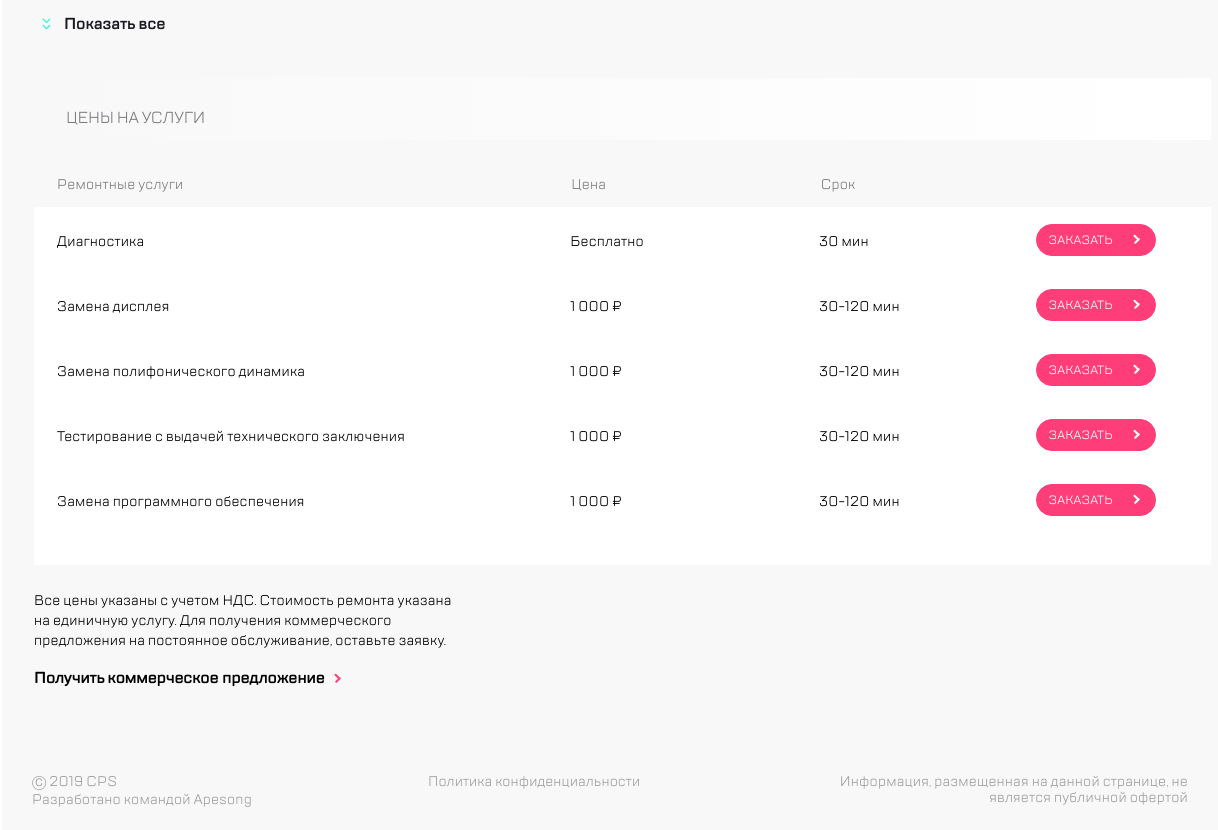
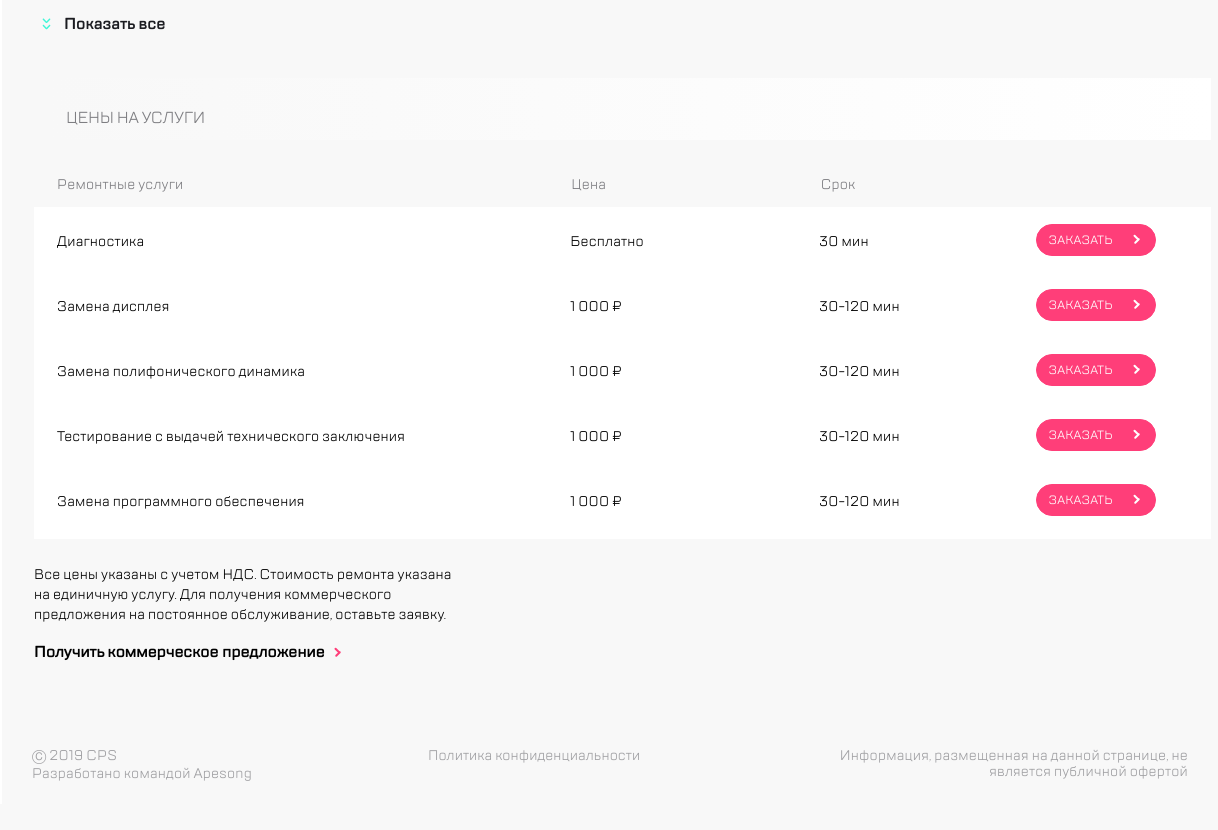
Before and after one commit to konst1984/Maket_1.6, a plain HTML site: page index.html in a window 1536 px wide. Shown: the part 1080-1910 px from the top of the page, without its empty margins (304-1522 px from the left). After the commit the page ends 1884 px from the top, so only its background shows below. Drawn offline with nearby package versions, Linux system fonts and the light colour scheme.

Commit message:
Работа с pixek perfect

```diff
--- a/style.css
+++ b/style.css
@@ -1480,7 +1480,7 @@ input:invalid {
     }
 
     .price__table-body{
-        padding-bottom: 33px;
+        padding-bottom: 7px;
     }
 
     .price__column-title{
```
